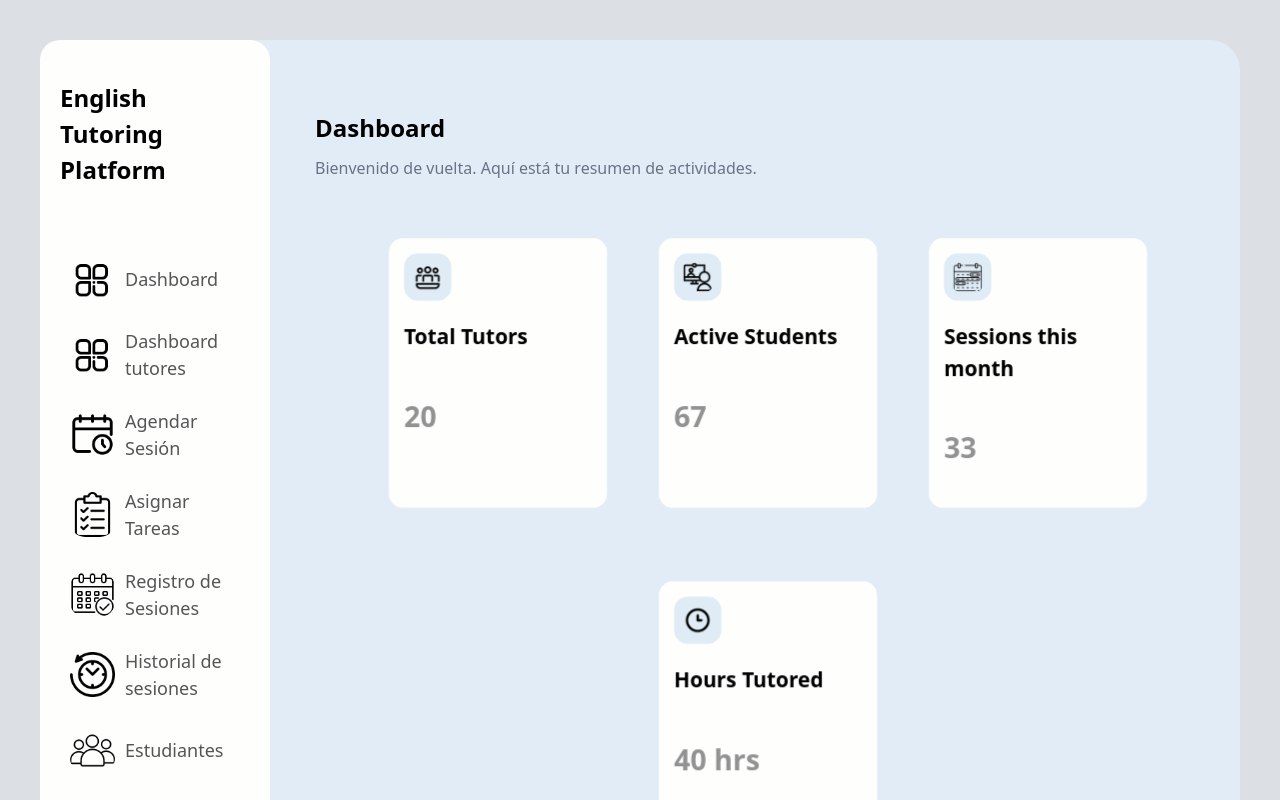
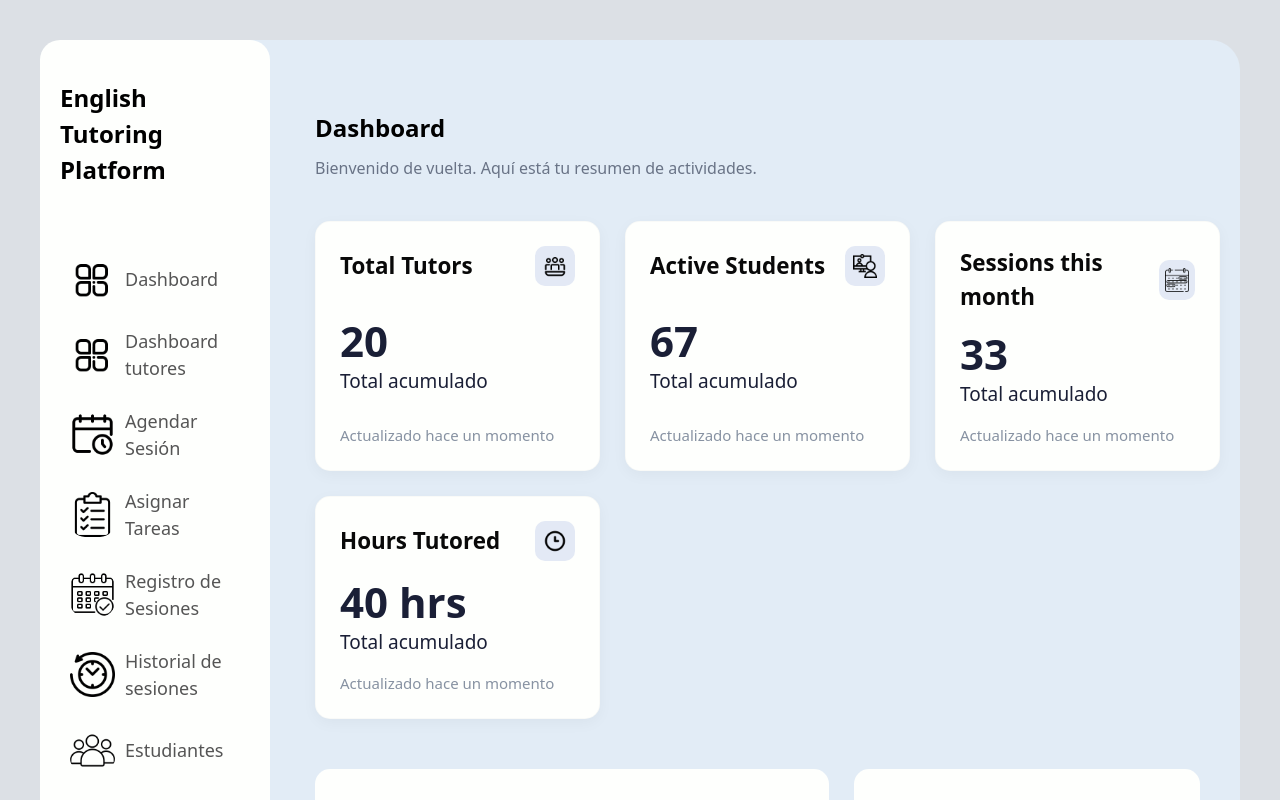
Before and after one commit to Kerno76/fastalkpruebas, a React (Vite) app: page / in a window 1280 px wide. Shown: the top 800 px of the page. Built offline with nearby package versions, Linux system fonts and the light colour scheme.

Commit message:
Arreglo de sidebar, estilos nuevos tarjeta dashboard, arreglo de secciones y elimine componente inutil en este punto

```diff
--- a/src/components/Cards.jsx
+++ /dev/null
@@ -1,9 +0,0 @@
-export function Card({img, title, amount}){
-  return(
-    <div className='card'>
-      <img src={img}></img>
-      <h1>{title}</h1>
-      <h2>{amount}</h2>
-    </div>
-  )
-}
--- a/src/components/Sidebar.jsx
+++ b/src/components/Sidebar.jsx
@@ -12,15 +12,17 @@ export default function Sidebar() {
 
       <ul>
         {navItems.map((item, i) => (
-          <li key={i}
-              onClick={() => setActiveSection(item.path)}
-              className={activeSection === item.path ? "active" : ""}>
-
-            <Link to={item.path} className="navItem">
+          <Link
+            to={item.path}
+            key={i}
+            className="nav-link-wrapper"
+            onClick={() => setActiveSection(item.path)}
+          >
+            <li className={activeSection === item.path ? "active" : "navItem"}>
               <img src={item.icon} alt={item.label} />
               {item.label}
-            </Link>
-          </li>
+            </li>
+          </Link>
         ))}
       </ul>
     </div>
--- a/src/pages/Organizador/Dashboard.jsx
+++ b/src/pages/Organizador/Dashboard.jsx
@@ -1,5 +1,4 @@
 import { entries, recentAct } from "../../data/data"
-import { Card } from "../../components/Cards"
 import { CalendarWidget } from "../../components/CalendarWidget"
 import '../../styles/App.css';
 
@@ -23,14 +22,23 @@ export default function Dashboard() {
       <h2 id="Title">Dashboard</h2>
       <p className="dashboard-subtitle">Bienvenido de vuelta. Aquí está tu resumen de actividades.</p>
 
-      <div className="cardsContainer">
+      <div className="dashboard-cards-grid">
         {entries.map((entry, index) => (
-          <Card
-            key={index}
-            img={entry.img}
-            title={entry.title}
-            amount={entry.amount}
-          />
+          <div key={index} className="dash-card">
+            <div className="dash-card-header">
+              <h1>{entry.title}</h1>
+              <span className="icon-wrapper blue-icon">
+                <img src={entry.img} alt={entry.title} style={{ width: '24px' }} />
+              </span>
+            </div>
+
+            <div className="stat-container">
+              <span className="stat-number">{entry.amount}</span>
+              <span className="stat-label">Total acumulado</span>
+            </div>
+
+            <p className="card-footer-text">Actualizado hace un momento</p>
+          </div>
         ))}
       </div>
 
--- a/src/styles/App.css
+++ b/src/styles/App.css
@@ -48,46 +48,59 @@
 
 /*Estilo de las tarjetas donde mostramos la información más relevante del sistema*/
 
-.cardsContainer{
-  display: flex;
-  gap: 20px;
-  flex-wrap: wrap;
-  justify-content: center;
+.dashboard-cards-grid {
+  display: grid;
+  grid-template-columns: repeat(auto-fit, minmax(260px, 1fr));
+  gap: 25px;
+  width: 100%;
+  margin-bottom: 25px;
 }
 
-.card{
-  background-color: var(--bg-card);
-  backdrop-filter: blur(10px);
-
-  margin: 10px;
-  height: auto;
-  width: 230px;
-  border-radius: 15px;
-
-  padding: 15px;
-  margin-bottom: 30px;
-
-  transform: scale(0.95);
-  border: 1px solid rgba(253, 249, 249, 0.521);
-  /*box-shadow: 0 8px 32px rgba(0, 0, 0, 0.25);*/
+.dash-card {
+  background: var(--bg-card);
+  border-radius: 16px;
+  padding: 24px;
+  border: 1px solid rgba(255, 255, 255, 0.1);
+  display: flex;
+  flex-direction: column;
+  justify-content: space-between;
+  transition: all 0.3s ease;
+  min-height: 180px;
 }
 
-.card img{
-  background-color: var(--bg-card-icon);
-  padding: 10px;
-  border-radius: 15px;
-  width: auto;
-  height: 50px;
+.dash-card:hover {
+  transform: translateY(-5px); /* Efecto de levitación más premium */
+  box-shadow: 0 12px 30px rgba(0, 0, 0, 0.12);
 }
 
-.card h1{
-  font-size: 22px;
-  color: var(--card-h1);
+.dash-card-header {
+  display: flex;
+  justify-content: space-between;
+  align-items: flex-start;
+  margin-bottom: 15px;
 }
 
-.card h2{
-  font-size: 30px;
-  color: var(--card-h2);
+.dash-card-header h1 {
+  font-size: 1.4rem !important;
+  font-weight: 700;
+  color: var(--card-h1);
+  margin: 0;
+}
+
+.stat-number {
+  font-size: 42px !important;
+  font-weight: 800;
+  color: var(--text-main);
+  display: block;
+}
+
+.stat-label {
+  font-size: 19px !important;
+  color: var(--subtitle-main);
+}
+
+.card-footer-text{
+  font-size: 15px !important;
 }
 
 /*Sección de navegación principal entre los sistemas*/
@@ -150,6 +163,13 @@
   filter: brightness(0) invert(1);
 }
 
+/* Estilo para el link */
+.nav-link-wrapper{
+  text-decoration: none;
+  color: inherit;
+  display: block;
+}
+
 /*Estilo de la sección inferior donde mezclamos secciones para un mejor resultado visual*/
 
 .bottomSection{
@@ -192,16 +212,6 @@
     padding-bottom: 30px;
   }
 
-}
-
-/*Estilo del link para el SPA*/
-
-.navItem{
-  display: flex;
-  align-items: center;
-  gap: 10px;
-  text-decoration: none;
-  color: inherit;
 }
 
 /*Estilo del toggle para modo oscuro o claro*/
```
